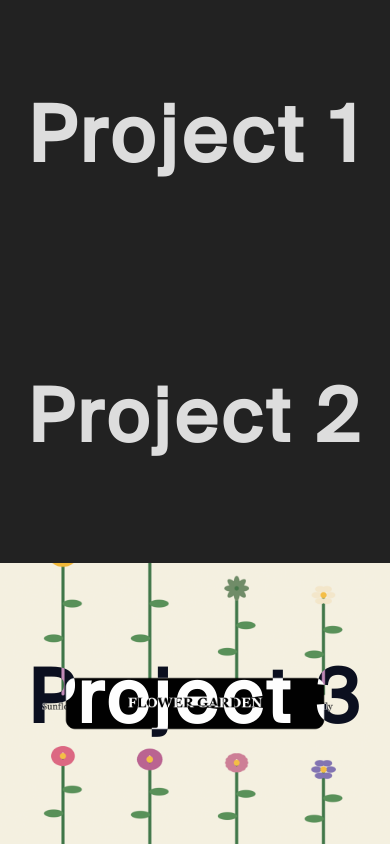
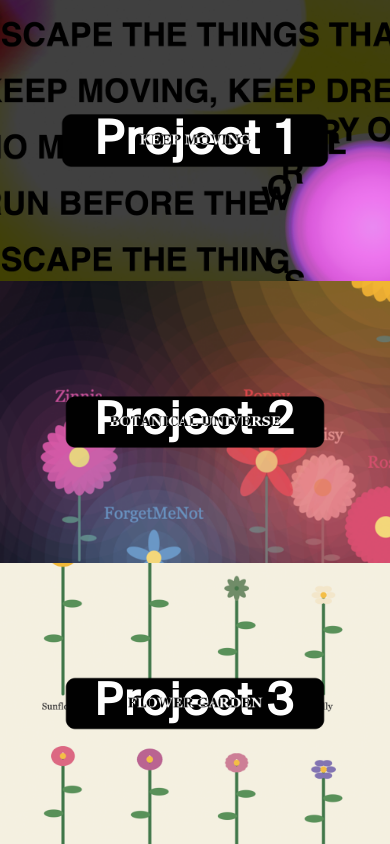
Before and after one commit to dilay-b/dilay-b.github.io, a plain HTML site: page index.html in a window 390 px wide. Drawn offline with Linux system fonts and the light colour scheme.

Commit message:
Refactor project links and update styles
Updated project links and adjusted styles for better responsiveness.

```diff
--- a/index.html
+++ b/index.html
@@ -1,4 +1,3 @@
-
 <!DOCTYPE html>
 <html lang="de">
 
@@ -21,7 +20,8 @@
       box-sizing: border-box;
     }
 
-    html, body {
+    html,
+    body {
       height: 100%;
     }
 
@@ -44,6 +44,7 @@
       display: flex;
       align-items: center;
       justify-content: center;
+      background-color: #111;
     }
 
     .half::before {
@@ -65,7 +66,7 @@
       z-index: 1;
       color: #fff;
       mix-blend-mode: difference;
-      font-size: 8rem;
+      font-size: 5rem;
       font-weight: 800;
       letter-spacing: 0.05em;
       text-decoration: none;
@@ -83,31 +84,30 @@
       }
 
       .label {
-        font-size: 5rem;
+        font-size: 3rem;
       }
     }
-
-    .half {
-  background-color: #222;
-}
   </style>
 </head>
 
 <body>
   <div class="split">
 
-    <a class="half" href="./projects/1/index.html"
-       style="background-image: url('./projects/1/thumbnail.png')">
+    <a class="half"
+       href="./projects/project1/index.html"
+       style="background-image: url('./projects/project1/thumbnail.png')">
       <span class="label">Project 1</span>
     </a>
 
-    <a class="half" href="./projects/2/index.html"
-       style="background-image: url('./projects/2/thumbnail.png')">
+    <a class="half"
+       href="./projects/project2/index.html"
+       style="background-image: url('./projects/project2/thumbnail.png')">
       <span class="label">Project 2</span>
     </a>
 
-    <a class="half" href="./projects/Project3/index.html"
-       style="background-image: url('./projects/Project3/thumbnail.png')">
+    <a class="half"
+       href="./projects/project3/index.html"
+       style="background-image: url('./projects/project3/thumbnail.png')">
       <span class="label">Project 3</span>
     </a>
 
```
